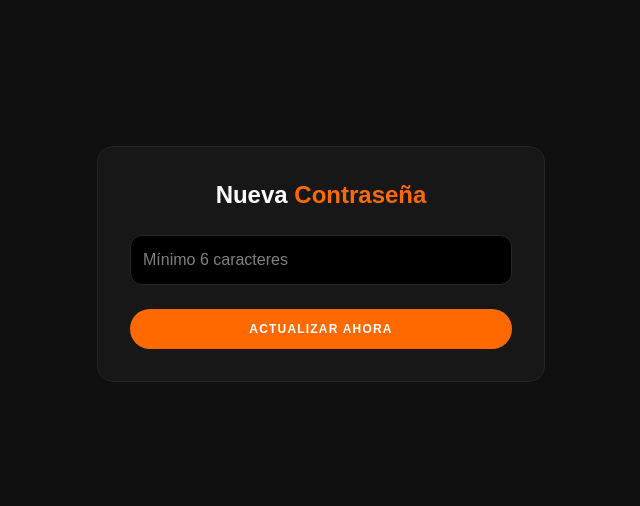
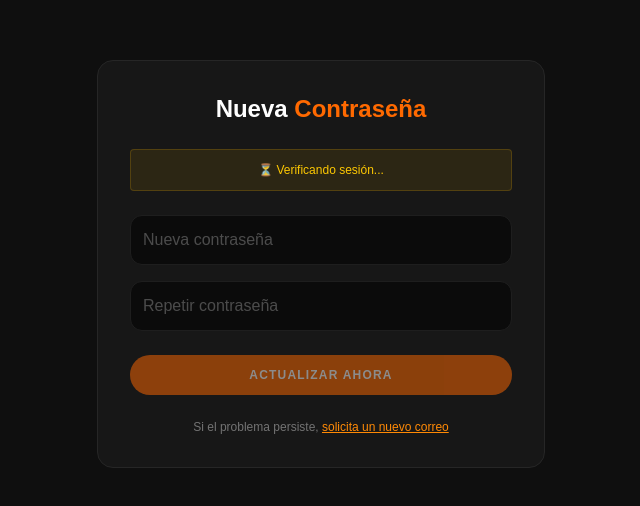
Before and after one commit to cristianyara20/ServiYa, a Next.js app: page /auth/actualizar-clave in a window 1280 px wide. Shown: the part 136-642 px from the top of the page, without its empty margins (319-959 px from the left). Built offline with nearby package versions, Linux system fonts and the light colour scheme; no server answers.

Commit message:
Actualización: Solución error de sesión en ActualizarClavePage

```diff
--- a/src/app/auth/actualizar-clave/page.tsx
+++ b/src/app/auth/actualizar-clave/page.tsx
@@ -6,45 +6,73 @@ import { useRouter } from "next/navigation";
 
 export default function ActualizarClavePage() {
   const [password, setPassword] = useState("");
+  const [confirmPassword, setConfirmPassword] = useState("");
   const [loading, setLoading] = useState(false);
+  const [sesionLista, setSesionLista] = useState(false);
   const [mensaje, setMensaje] = useState({ tipo: "", texto: "" });
   const supabase = createBrowserSupabaseClient();
   const router = useRouter();
 
   useEffect(() => {
-        // PLAN B: Forzar sesión si venimos de un enlace de recuperación
-        const forzarSesion = async () => {
-            const { data: { session }, error } = await supabase.auth.getSession();
+    const init = async () => {
+      // Intentar capturar token del hash de la URL
+      const hash = window.location.hash;
+      if (hash && hash.includes("access_token")) {
+        const params = new URLSearchParams(hash.replace("#", ""));
+        const access_token = params.get("access_token");
+        const refresh_token = params.get("refresh_token");
 
-            // Si no hay sesión, revisamos si el token viene en la URL (#access_token=...)
-            if (!session && window.location.hash) {
-                console.log("Intentando recuperar sesión del hash de la URL...");
-                await supabase.auth.refreshSession();
+        if (access_token && refresh_token) {
+          const { error } = await supabase.auth.setSession({ access_token, refresh_token });
+          if (!error) {
+            setSesionLista(true);
+            return;
           }
+        }
+      }
+
+      // Si no hay hash, verificar sesión existente
+      const { data: { session } } = await supabase.auth.getSession();
+      if (session) {
+        setSesionLista(true);
+        return;
+      }
+
+      // Escuchar evento PASSWORD_RECOVERY
+      const { data: { subscription } } = supabase.auth.onAuthStateChange((event, session) => {
+        if (event === "PASSWORD_RECOVERY" || (event === "SIGNED_IN" && session)) {
+          setSesionLista(true);
+        }
+      });
+
+      return () => subscription.unsubscribe();
     };
-        forzarSesion();
-    }, [supabase]);
+
+    init();
+  }, []);
 
   const handleUpdate = async (e: React.FormEvent) => {
     e.preventDefault();
+
+    if (!sesionLista) {
+      return setMensaje({ tipo: "error", texto: "Sesión no lista. Solicita un nuevo correo de recuperación." });
+    }
+
+    if (password !== confirmPassword) {
+      return setMensaje({ tipo: "error", texto: "Las contraseñas no coinciden" });
+    }
+
+    if (password.length < 6) {
+      return setMensaje({ tipo: "error", texto: "La contraseña debe tener al menos 6 caracteres" });
+    }
+
     setLoading(true);
     setMensaje({ tipo: "", texto: "" });
 
-        // Intentamos la actualización
-        const { error } = await supabase.auth.updateUser({
-            password: password,
-        });
+    const { error } = await supabase.auth.updateUser({ password });
 
     if (error) {
-            // Si dice "session missing", es que el token se quemó o no se guardó
-            if (error.message.includes("session missing")) {
-                setMensaje({
-                    tipo: "error",
-                    texto: "Error: Sesión no encontrada. Por favor, solicita un nuevo correo y ábrelo en INCÓGNITO."
-                });
-            } else {
       setMensaje({ tipo: "error", texto: error.message });
-            }
       setLoading(false);
     } else {
       setMensaje({ tipo: "success", texto: "✅ ¡Contraseña actualizada con éxito!" });
@@ -55,28 +83,58 @@ export default function ActualizarClavePage() {
   return (
     <main className="min-h-screen bg-[#0f0f0f] flex items-center justify-center px-4 text-white">
       <form onSubmit={handleUpdate} className="bg-neutral-900 p-8 rounded-2xl border border-neutral-800 w-full max-w-md space-y-6">
-                <h1 className="text-2xl font-bold text-center">Nueva <span className="text-orange-500">Contraseña</span></h1>
+        <h1 className="text-2xl font-bold text-center">
+          Nueva <span className="text-orange-500">Contraseña</span>
+        </h1>
+
+        {!sesionLista && (
+          <div className="p-3 rounded text-xs text-center bg-yellow-500/10 text-yellow-400 border border-yellow-500/20">
+            ⏳ Verificando sesión...
+          </div>
+        )}
 
         {mensaje.texto && (
-                    <div className={`p-3 rounded text-xs text-center ${mensaje.tipo === "error" ? "bg-red-500/10 text-red-500" : "bg-green-500/10 text-green-500"}`}>
+          <div className={`p-3 rounded text-xs text-center ${mensaje.tipo === "error"
+            ? "bg-red-500/10 text-red-500 border border-red-500/20"
+            : "bg-green-500/10 text-green-500 border border-green-500/20"}`}>
             {mensaje.texto}
           </div>
         )}
 
+        <div className="space-y-4">
           <input
             type="password"
-                    placeholder="Mínimo 6 caracteres"
+            placeholder="Nueva contraseña"
             required
-                    className="w-full bg-black border border-neutral-800 p-3 rounded-xl outline-none focus:border-orange-500"
+            disabled={!sesionLista}
+            className="w-full bg-black border border-neutral-800 p-3 rounded-xl outline-none focus:border-orange-500 disabled:opacity-50"
             onChange={(e) => setPassword(e.target.value)}
           />
+          <input
+            type="password"
+            placeholder="Repetir contraseña"
+            required
+            disabled={!sesionLista}
+            className="w-full bg-black border border-neutral-800 p-3 rounded-xl outline-none focus:border-orange-500 disabled:opacity-50"
+            onChange={(e) => setConfirmPassword(e.target.value)}
+          />
+        </div>
 
         <button
-                    disabled={loading}
+          disabled={loading || !sesionLista}
           className="w-full bg-orange-500 py-3 rounded-full font-bold uppercase text-xs tracking-widest hover:bg-orange-400 disabled:opacity-50"
         >
           {loading ? "Procesando..." : "Actualizar ahora"}
         </button>
+
+        {!sesionLista && (
+          <p className="text-xs text-center text-neutral-500">
+            Si el problema persiste,{" "}
+            <a href="/auth/recuperar" className="text-orange-400 underline">
+              solicita un nuevo correo
+            </a>
+          </p>
+        )}
       </form>
     </main>
   );
--- a/src/app/auth/confirmar/route.ts
+++ b/src/app/auth/confirmar/route.ts
@@ -5,9 +5,8 @@ import { NextResponse } from 'next/server'
 export async function GET(request: Request) {
     const { searchParams, origin } = new URL(request.url)
     const code = searchParams.get('code')
-
-    // 1. Si no hay código, fuera.
-    if (!code) return NextResponse.redirect(`${origin}/auth/login`)
+    const tokenHash = searchParams.get('token_hash')
+    const type = searchParams.get('type')
 
     const cookieStore = await cookies()
     const supabase = createServerClient(
@@ -26,18 +25,17 @@ export async function GET(request: Request) {
         }
     )
 
-    // 2. Intentamos intercambiar el código por la sesión
-    const { error } = await supabase.auth.exchangeCodeForSession(code)
-
-    // 3. VERIFICACIÓN CRÍTICA: ¿Tenemos sesión ahora mismo?
-    const { data: { session } } = await supabase.auth.getSession()
-
-    // Si no hay error O si ya tenemos una sesión (porque se validó rápido), entramos.
-    if (!error || session) {
-        return NextResponse.redirect(`${origin}/auth/actualizar-clave`)
+    // Flujo con token_hash (recuperación de contraseña)
+    if (tokenHash && type) {
+        const { error } = await supabase.auth.verifyOtp({ token_hash: tokenHash, type: type as any })
+        if (!error) return NextResponse.redirect(`${origin}/auth/actualizar-clave`)
     }
 
-    // 4. Si falló todo, al login con el detalle para saber qué pasó
-    console.error("Error de Auth:", error?.message)
+    // Flujo con code (magic link / OAuth)
+    if (code) {
+        const { error } = await supabase.auth.exchangeCodeForSession(code)
+        if (!error) return NextResponse.redirect(`${origin}/auth/actualizar-clave`)
+    }
+
     return NextResponse.redirect(`${origin}/auth/login?error=token-invalido`)
 }
--- a/src/app/auth/recuperar/page.tsx
+++ b/src/app/auth/recuperar/page.tsx
@@ -14,9 +14,8 @@ export default function RecuperarPage() {
         setLoading(true);
         setMensaje("");
 
-        // CAMBIO CLAVE: Usamos una URL limpia.
-        // Asegúrate de que http://localhost:3000/auth/confirmar esté en tu Dashboard de Supabase
-        const targetURL = `${window.location.origin}/auth/confirmar`;
+        // Apuntamos directo a actualizar-clave para evitar que se pierda la sesión
+        const targetURL = `${window.location.origin}/auth/actualizar-clave`;
 
         const { error } = await supabase.auth.resetPasswordForEmail(email, {
             redirectTo: targetURL,
--- a/src/lib/supabase/client.ts
+++ b/src/lib/supabase/client.ts
@@ -29,6 +29,10 @@ export function createBrowserSupabaseClient() {
       db: {
         schema: "gestion",
       },
+      auth: {
+        persistSession: true,
+        detectSessionInUrl: true,
+      },
     }
   );
 }
```
Lines whose indentation alone changed are shown as unchanged.
